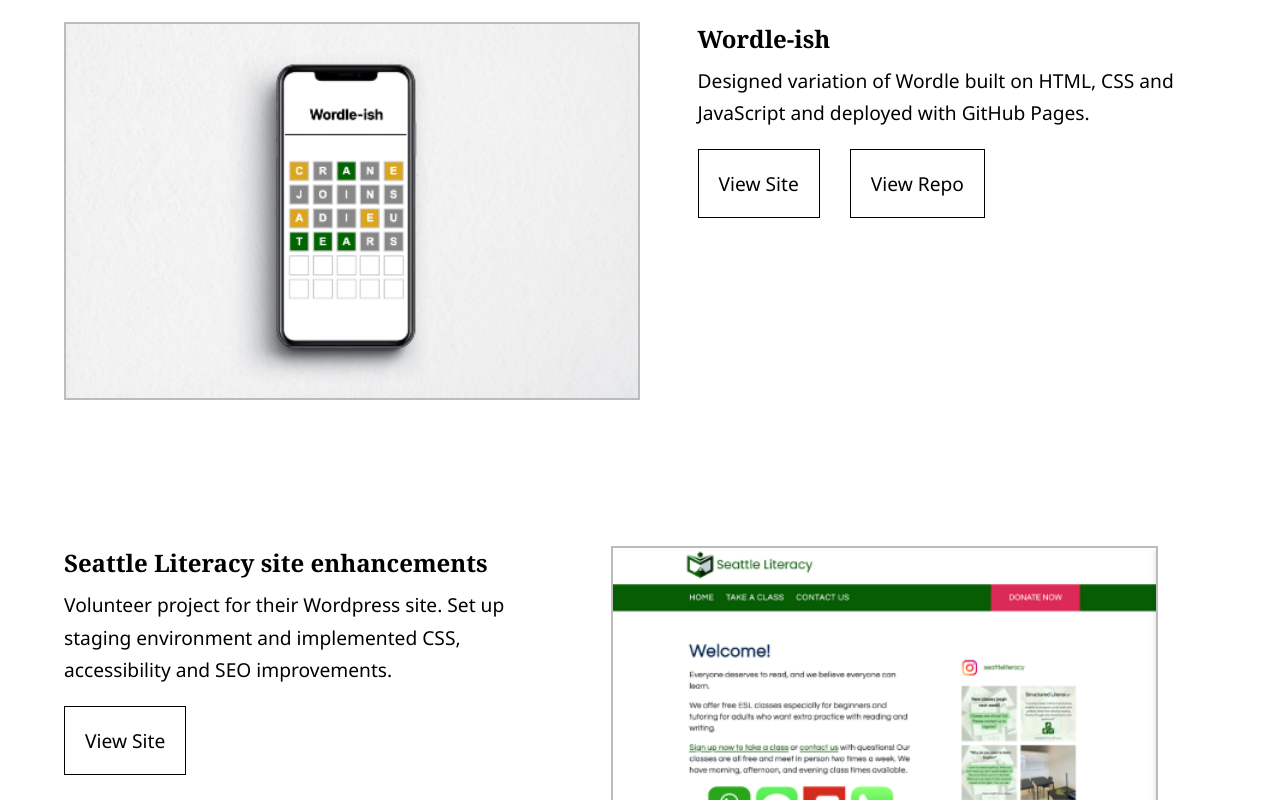
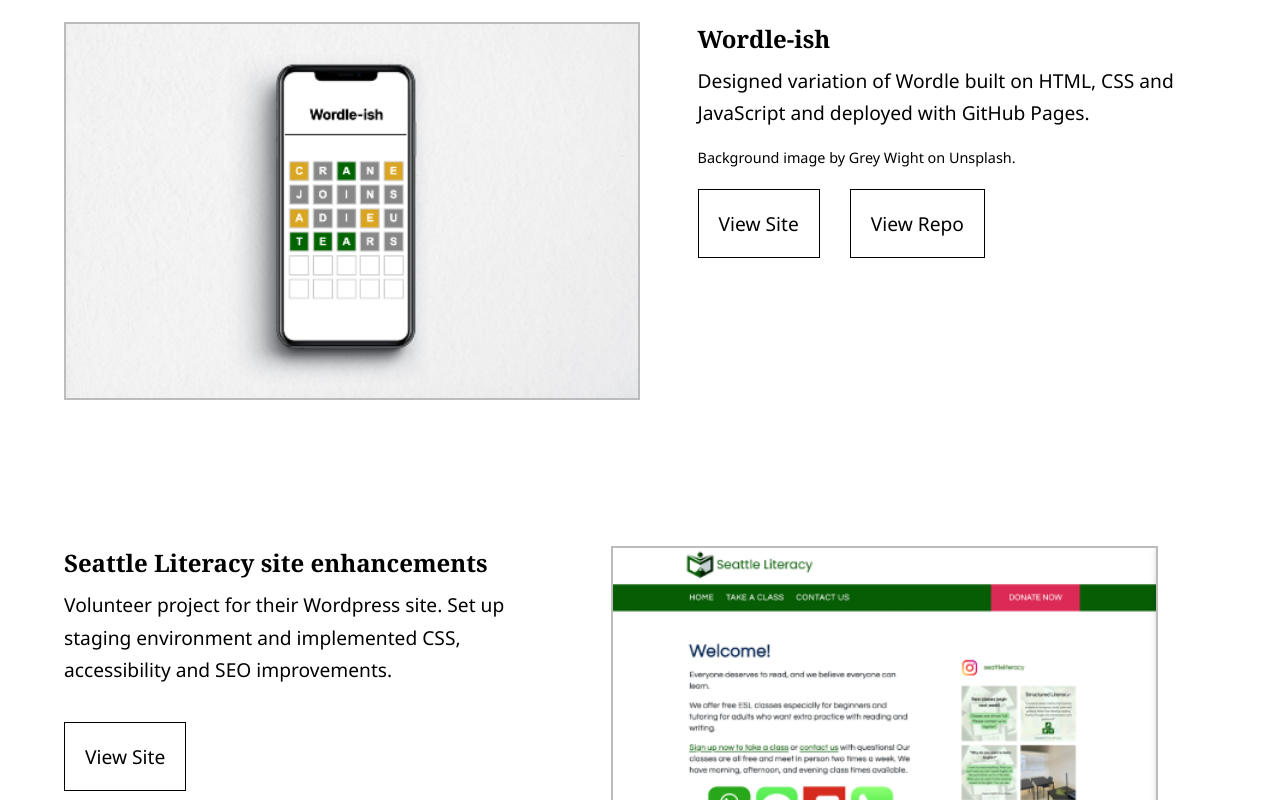
Before and after one commit to surryjm/portfolio-v2, a React (Create React App) app: page / in a window 1280 px wide. Shown: the part 2620-3420 px from the top of the page. Built offline with nearby package versions, Linux system fonts and the light colour scheme; a web font is replaced by a local one.

Commit message:
included image attribute

```diff
--- a/src/components/Project/Project.jsx
+++ b/src/components/Project/Project.jsx
@@ -28,6 +28,7 @@
           <div>
             <h3>{item.title}</h3>
             <p>{item.description}</p>
+            <p className="attribution">{item.attribute && item.attribute}</p>
           </div>
           <div>
             {item.siteURL && <a href={item.siteURL} target="_blank" rel="noreferrer" className="project-link"><span>View Site</span></a>}
--- a/src/components/Project/Project.scss
+++ b/src/components/Project/Project.scss
@@ -71,6 +71,10 @@
         border: 1px solid $primary-color;
         padding: 20px;
       }
+      .attribution {
+        font-size: .9rem;
+        padding-top: 1rem;
+      }
       div > p {
         line-height: 1.7;
         @include extraSmallThruMediumBreakpoints {
--- a/src/components/Projects/Projects.jsx
+++ b/src/components/Projects/Projects.jsx
@@ -53,6 +53,7 @@
     {
       title: "Wordle-ish",
       description: "Designed variation of Wordle built on HTML, CSS and JavaScript and deployed with GitHub Pages.",
+      attribute: "Background image by Grey Wight on Unsplash.",
       siteURL: "https://surryjm.github.io/wordle-clone/",
       repoURL: "https://github.com/surryjm/wordle-clone",
       jpg: `${wordleishPng}`,
@@ -84,6 +85,7 @@
     {
       title: "Rock, Paper, Scissors",
       description: "Variation of the classic game, built with HTML, CSS (some Bootstrap) and JavaScript, using the Pexels API, deployed with Netlify.",
+      attribute: "Background image by zlatko_plamenov on Freepik.",
       siteURL: "https://hardcore-kilby-aa9ec0.netlify.app/",
       repoURL: "https://bitbucket.org/surryjm/jscript-310b-final-project-winter-2021/src/master/",
       jpg: `${rockPaperScissorsPng}`,
```
